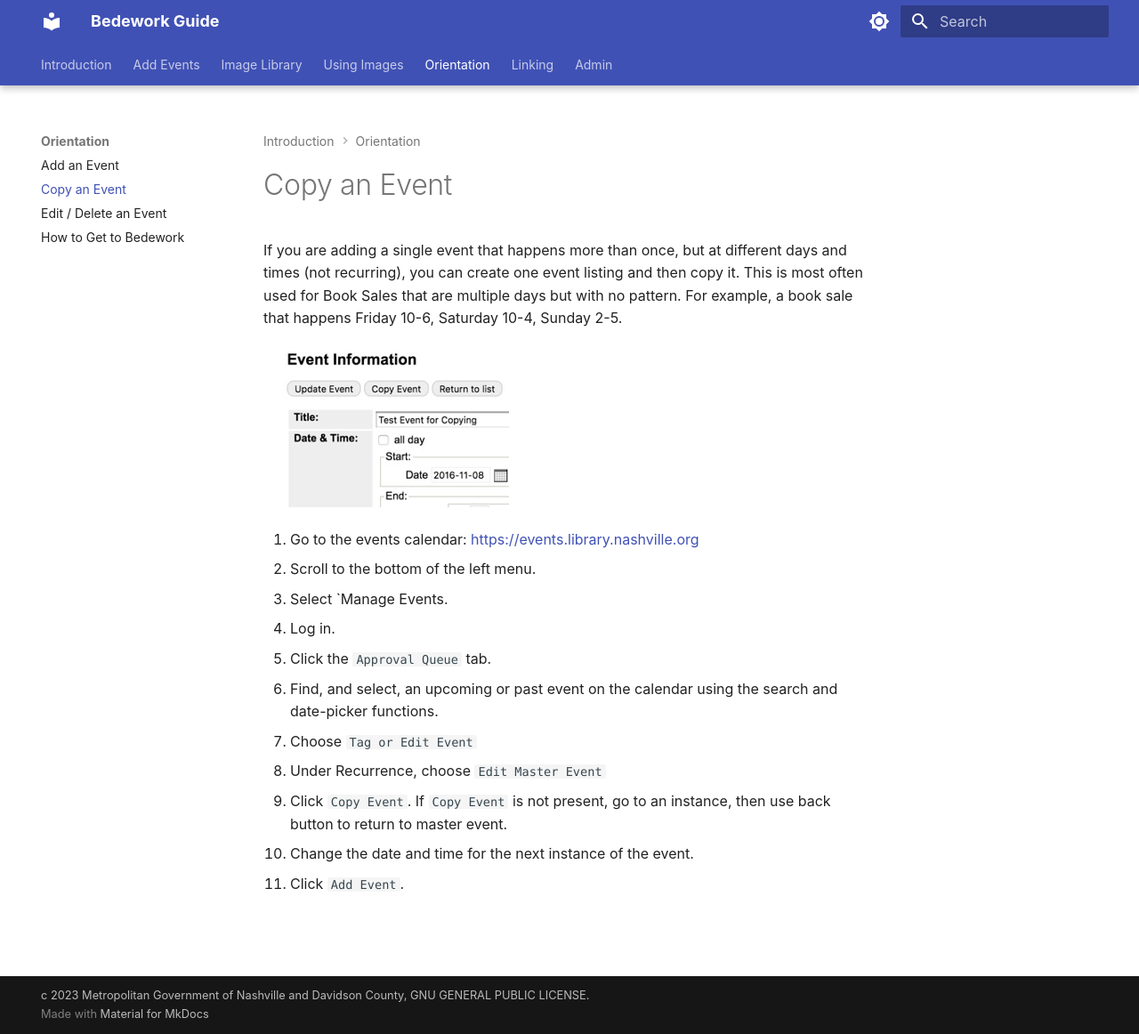
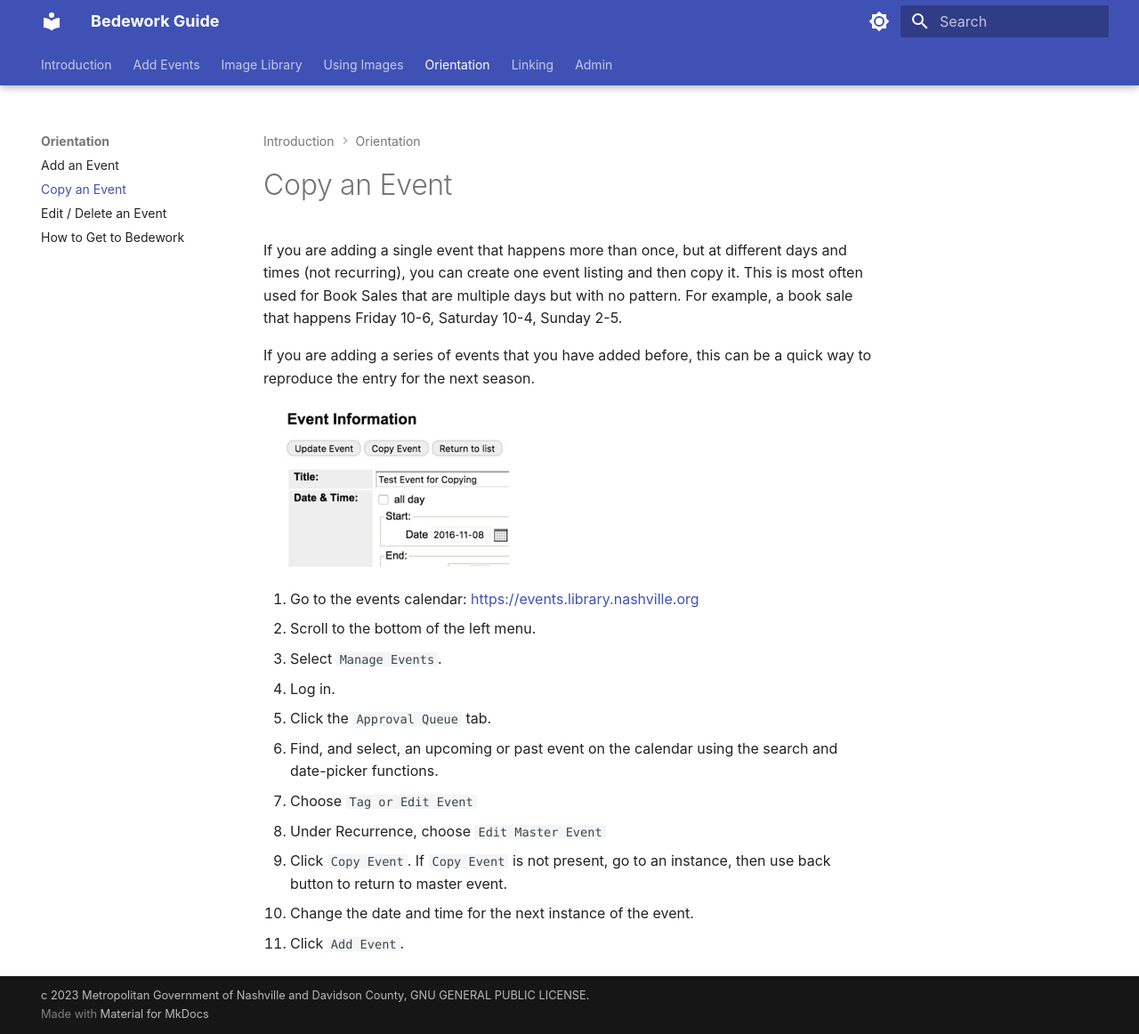
Before and after one commit to Nashville-Public-Library/bedework-docs, an MkDocs documentation site: the page built from docs/orientation/copy-event.md, in a window 1280 px wide and 1162 px high. Shown: the whole window at 89% size. Built offline with MkDocs 1.6.1 and Material for MkDocs 9.7.7, drawn with Linux system fonts in a browser that asks for light colours.

Commit message:
more edits

```diff
--- a/docs/orientation/copy-event.md
+++ b/docs/orientation/copy-event.md
@@ -4,11 +4,13 @@ sidebar_position: 4
 # Copy an Event
 If you are adding a single event that happens more than once, but at different days and times (not recurring), you can create one event listing and then copy it. This is most often used for Book Sales that are multiple days but with no pattern. For example, a book sale that happens Friday 10-6, Saturday 10-4, Sunday 2-5.
 
+If you are adding a series of events that you have added before, this can be a quick way to reproduce the entry for the next season.
+
 ![copy event](../img/copy-an-event.jpg)
 
 1. Go to the events calendar: [https://events.library.nashville.org](https://events.library.nashville.org)
 1. Scroll to the bottom of the left menu.
-1. Select `Manage Events.
+1. Select `Manage Events`.
 1. Log in.
 1. Click the `Approval Queue` tab.
 1. Find, and select, an upcoming or past event on the calendar using the search and date-picker functions.
```
